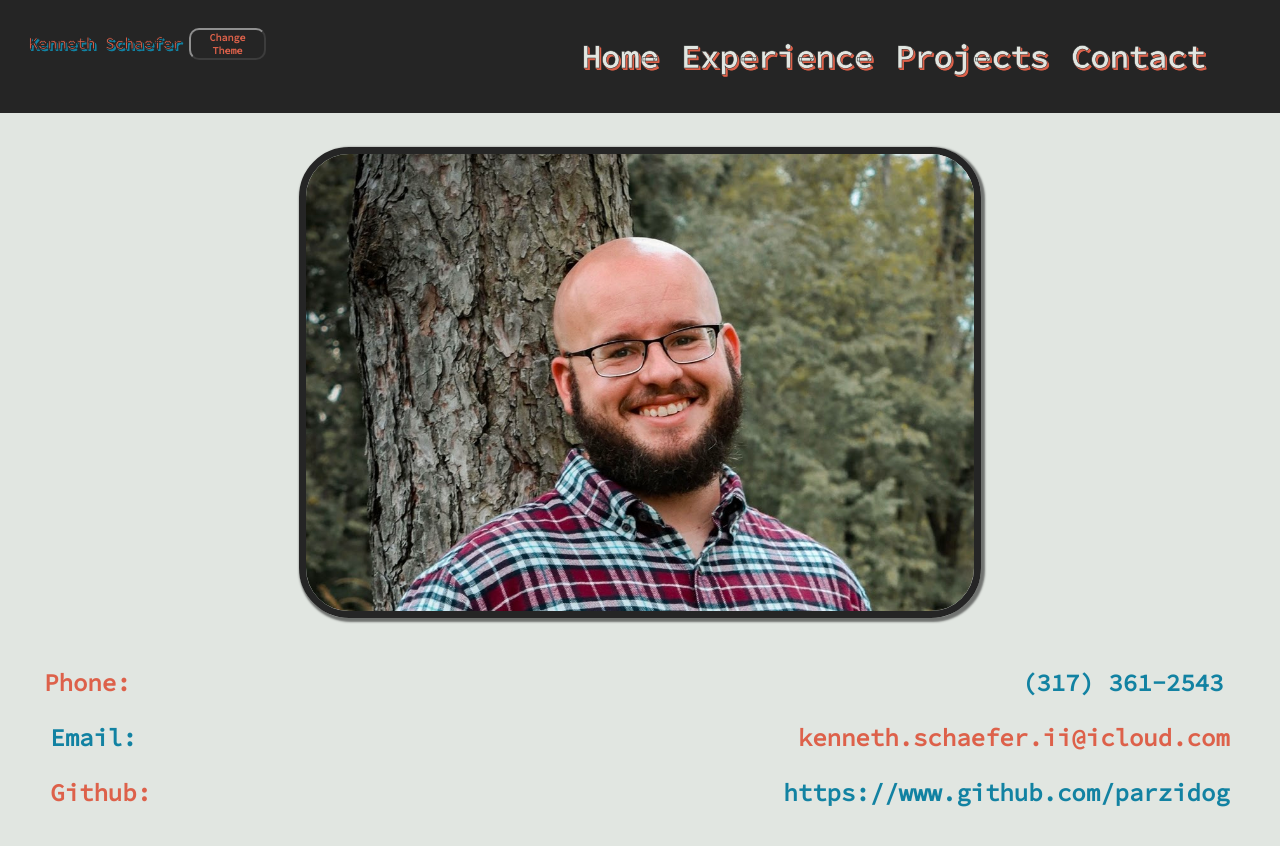
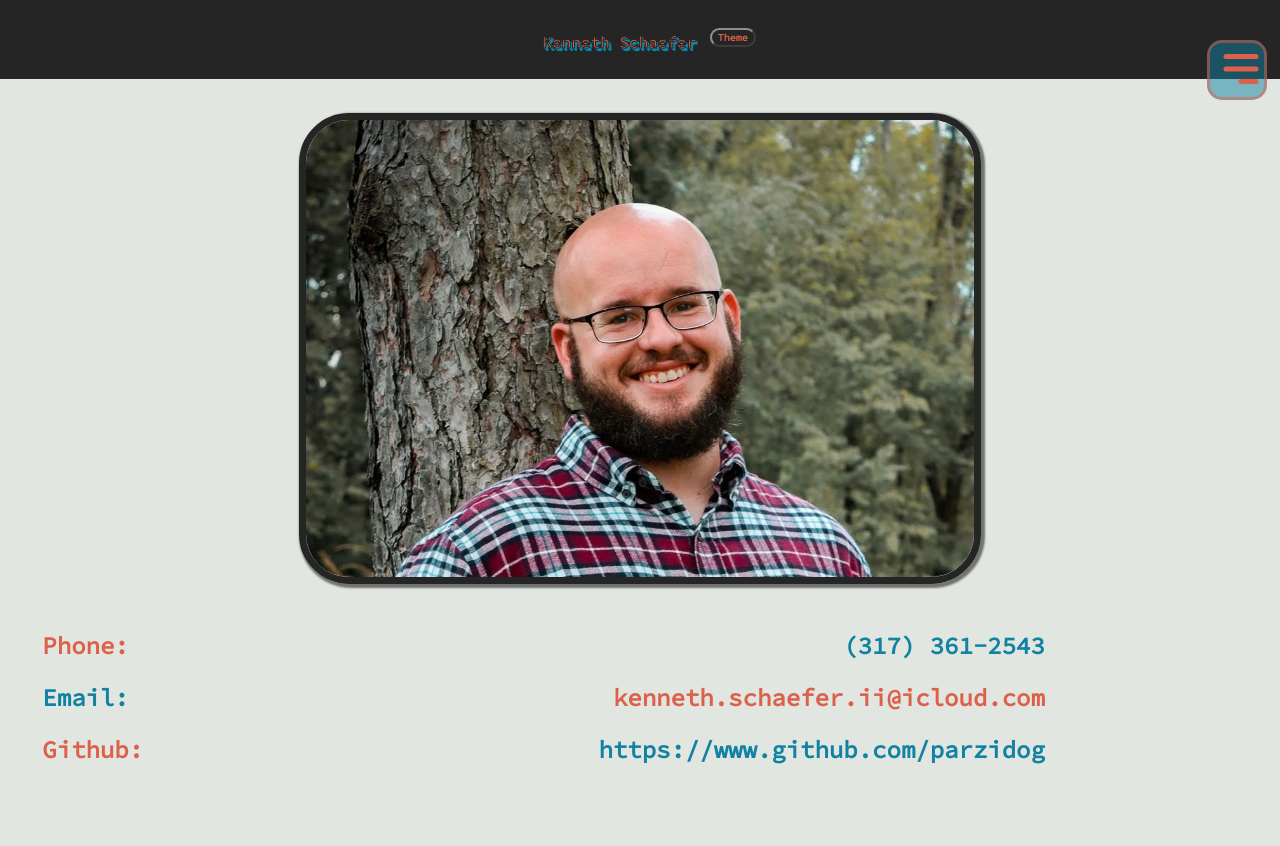
Before and after one commit to parzidog/old-portfolio, a React (Create React App) app: page /contact in a window 1280 px wide. Shown: the top 846 px of the page. Built offline with nearby package versions, Linux system fonts and the light colour scheme; no server answers.

Commit message:
Add collapsible Nav Menu

```diff
--- a/less/contact.less
+++ b/less/contact.less
@@ -17,6 +17,8 @@
     }
 
     .info {
+        display: flex;
+        flex-wrap: wrap;
         h2 {
             text-align: left;
             padding: 1%;
@@ -27,24 +29,31 @@
         }
 
         .phone {
+            display: flex;
+            flex-wrap: wrap;
             justify-content: left;
             text-align: left;
+            width: 85%;
             .propertyName {
                 text-align: left;
                 display: inline-block;
                 width: 20%;
-                color: @secondaryFont
+                color: @secondaryFont;
+
             }
 
             .propertyValue {
                 display: inline-block;
                 text-align: right;
                 width: 75%;
-                color: @mainFont
+                color: @mainFont;
             }
         }
 
         .email {
+            display: flex;
+            flex-wrap: wrap;
+            width: 85%;
             .propertyName {
                 text-align: left;
                 display: inline-block;
@@ -66,6 +75,9 @@
         }
 
         .github {
+            display: flex;
+            flex-wrap: wrap;
+            width: 85%;
             .propertyName {
                 text-align: left;
                 display: inline-block;
@@ -93,6 +105,9 @@ and (max-device-width: 600px)
  {
     .propertyName, .propertyValue{
         padding-top: 5%;
-        font-size: medium;
+        font-size: small;
+        a{
+            font-size:small;
+        }
     }
  }
--- a/less/darkMode.less
+++ b/less/darkMode.less
@@ -76,7 +76,6 @@ body[data-theme="dark"] {
                 }
                 .companyName {
                     color: @mainFont;
-                    // -webkit-text-stroke: 0.5px @backgroundLight;
                 }
                 .date{
                     color: @secondaryFont;
@@ -114,7 +113,6 @@ body[data-theme="dark"] {
                 h2 {
                     padding: 15px;
                     color: @backgroundLight;
-                    // -webkit-text-stroke: 1px @mainFont;
                     text-shadow: 2px 2px 0px @mainFont, 1.5px 1.5px 0px @mainFont, 1px 1px 0px @mainFont, 0.5px 0.5px 0px @mainFont;
                 }
 
--- a/less/experience.less
+++ b/less/experience.less
@@ -1,5 +1,6 @@
 .experiencePage {
     padding: 2.5%;
+    z-index: 1;
 
     .quote {
         padding: 5%;
--- a/less/home.less
+++ b/less/home.less
@@ -1,7 +1,5 @@
 .homePage {
-    position: relative;
     height: 100vh;
-
     .intro {
         padding-top: 5%;
         max-width: 100%;
--- a/less/nav.less
+++ b/less/nav.less
@@ -6,24 +6,25 @@
     width: 100%;
     max-width: 100vw;
     background-color: @backgroundDark;
-    justify-content: space-between;
+    justify-content: space-around;
     display: flex;
     flex-wrap: wrap;
 
     div{
-        max-width: 45%;
+        max-width: 150%;
         display: flex;
         flex-wrap: nowrap;
         padding: 2%;
         h1 {
             display: flex;
             flex-wrap: nowrap;
+            margin-left: 5;
             padding: 1%;
             padding-right: 2%;
             min-width: fit-content;
             color: @secondaryFont;
             -webkit-text-stroke: 1px @backgroundDark;
-            text-shadow:2px 2px 0px @mainFont, 1.5px 1.5px 0px @mainFont, 1px 1px 0px @mainFont, 0.5px 0.5px 0px @mainFont;
+            text-shadow:2.5px 2.5px 0px @mainFont,2px 2px 0px @mainFont, 1.5px 1.5px 0px @mainFont, 1px 1px 0px @mainFont, 0.5px 0.5px 0px @mainFont;
         }
         button {
             background-color: @backgroundDark;
@@ -32,23 +33,51 @@
             border-color: #909090;
             height: fit-content;
             margin: 1%;
-            margin-right: 0.5%;
+            margin-left: 5%;
             font-size: small;
         }
     }
+}
 
-    nav {
-        display: flex;
-        flex-wrap: nowrap;
-        padding: 2%;
-        min-width: fit-content;
-        margin-right: 3%;
+svg{
+    min-height: 50px;
+    min-width: 50px;
+    max-height: 60px;
+    max-width: 60px;
+}
+.hamburger{
+    background-color: #1282a280;
+    border: 3px solid #dd614a80;
+    margin-right: 0%;
     margin-left: auto;
+    max-height: 60px;
+    max-width: 60px;
+    border-radius: 25%;
+    z-index: 1;
+    cursor: pointer;
+}
 
+
+.navigation-menu ul {
+display: none;
+}
+
+
+.navigation-menu.expanded ul {
+    display: block;
+    list-style-type: none;
+    position: absolute;
+    width: 100vw;
+    height: 100vh;
+    background-color: #000000e0;
+    z-index: 2;
+    right: -3%;
+    top: -3%;
+    li{
+        padding: 5%;
        a {
-            font-size: x-large;
+            font-size: xx-large;
             text-decoration: none;
-            padding: 2%;
             color: @backgroundLight;
             font-weight: bold;
             -webkit-text-stroke: 0.5px @backgroundDark;
@@ -57,29 +86,6 @@
     }
 }
 
-svg{
-    min-height: 40px;
-    max-height: 60px;
-}
-.hamburger{
-    background-color: @backgroundDark;
-    border: none;
-    margin-right: 0%;
-    margin-left: auto;
-    max-height: 60px;
-    max-width: 60px;
-}
-
-@media screen and (max-width: 800px) {
-  .navigation-menu ul {
-    display: none;
-  }
-}
-@media screen and (max-width: 800px) {
-  .navigation-menu.expanded ul {
-    display: block;
-  }
-}
 
 @media only screen
 and (max-device-width: 800px)
@@ -97,12 +103,35 @@ and (max-device-width: 800px)
                 font-size: x-small;
             }
         }
+    }
+    .theme{
+        font-size:xx-small;
+    }
+}
+
 nav{
     min-width: fit-content;
     justify-content: right;
+    position: fixed;
+    right: 1%;
+    top: 5%;
     a{
         font-size: xx-large;
     }
 }
+
+#close-navbar{
+    position:absolute;
+    right: 3%;
+    top: 3%;
+    width: 60px;
+    height: 60px;
+    padding: 0%;
+    margin: 0%;
+    background-color: #1282a280;
+    border: 3px solid #dd614a80;
+    border-radius: 25%;
+    z-index: 1;
+    font-size:xx-large;
+    cursor: pointer;
 }
-}
--- a/less/project.less
+++ b/less/project.less
@@ -1,4 +1,5 @@
 .projects {
+    z-index: 1;
     .singleProject {
         padding: 1.5%;
         justify-content: center;
@@ -8,7 +9,6 @@
             color: @backgroundDark;
             text-align: center;
             width: 100%;
-            // -webkit-text-stroke: 1px @mainFont;
             text-shadow: 2px 2px 0px @secondaryFont, 1.5px 1.5px 0px @secondaryFont, 1px 1px 0px @secondaryFont, 0.5px 0.5px 0px @secondaryFont;
         }
 
--- a/public/style.css
+++ b/public/style.css
@@ -27,12 +27,12 @@ li {
   width: 100%;
   max-width: 100vw;
   background-color: #252525;
-  justify-content: space-between;
+  justify-content: space-around;
   display: flex;
   flex-wrap: wrap;
 }
 .navBar div {
-  max-width: 45%;
+  max-width: 150%;
   display: flex;
   flex-wrap: nowrap;
   padding: 2%;
@@ -40,12 +40,13 @@ li {
 .navBar div h1 {
   display: flex;
   flex-wrap: nowrap;
+  margin-left: 5;
   padding: 1%;
   padding-right: 2%;
   min-width: fit-content;
   color: #dd614a;
   -webkit-text-stroke: 1px #252525;
-  text-shadow: 2px 2px 0px #1282a2, 1.5px 1.5px 0px #1282a2, 1px 1px 0px #1282a2, 0.5px 0.5px 0px #1282a2;
+  text-shadow: 2.5px 2.5px 0px #1282a2, 2px 2px 0px #1282a2, 1.5px 1.5px 0px #1282a2, 1px 1px 0px #1282a2, 0.5px 0.5px 0px #1282a2;
 }
 .navBar div button {
   background-color: #252525;
@@ -54,47 +55,50 @@ li {
   border-color: #909090;
   height: fit-content;
   margin: 1%;
-  margin-right: 0.5%;
+  margin-left: 5%;
   font-size: small;
 }
-.navBar nav {
-  display: flex;
-  flex-wrap: nowrap;
-  padding: 2%;
-  min-width: fit-content;
-  margin-right: 3%;
+svg {
+  min-height: 50px;
+  min-width: 50px;
+  max-height: 60px;
+  max-width: 60px;
+}
+.hamburger {
+  background-color: #1282a280;
+  border: 3px solid #dd614a80;
+  margin-right: 0%;
   margin-left: auto;
+  max-height: 60px;
+  max-width: 60px;
+  border-radius: 25%;
+  z-index: 1;
+  cursor: pointer;
 }
-.navBar nav a {
-  font-size: x-large;
+.navigation-menu ul {
+  display: none;
+}
+.navigation-menu.expanded ul {
+  display: block;
+  list-style-type: none;
+  position: absolute;
+  width: 100vw;
+  height: 100vh;
+  background-color: #000000e0;
+  z-index: 2;
+  right: -3%;
+  top: -3%;
+}
+.navigation-menu.expanded ul li {
+  padding: 5%;
+}
+.navigation-menu.expanded ul li a {
+  font-size: xx-large;
   text-decoration: none;
-  padding: 2%;
   color: #e1e6e1;
   font-weight: bold;
   -webkit-text-stroke: 0.5px #252525;
   text-shadow: 2px 2px 0px #dd614a, 1.5px 1.5px 0px #dd614a, 1px 1px 0px #dd614a, 0.5px 0.5px 0px #dd614a;
-}
-svg {
-  min-height: 40px;
-  max-height: 60px;
-}
-.hamburger {
-  background-color: #252525;
-  border: none;
-  margin-right: 0%;
-  margin-left: auto;
-  max-height: 60px;
-  max-width: 60px;
-}
-@media screen and (max-width: 800px) {
-  .navigation-menu ul {
-    display: none;
-  }
-}
-@media screen and (max-width: 800px) {
-  .navigation-menu.expanded ul {
-    display: block;
-  }
 }
 @media only screen and (max-device-width: 800px) {
   .navBar {
@@ -111,16 +115,36 @@ svg {
   .navBar div button {
     font-size: x-small;
   }
-  .navBar nav {
-    min-width: fit-content;
-    justify-content: right;
-  }
-  .navBar nav a {
-    font-size: xx-large;
+  .theme {
+    font-size: xx-small;
   }
 }
+nav {
+  min-width: fit-content;
+  justify-content: right;
+  position: fixed;
+  right: 1%;
+  top: 5%;
+}
+nav a {
+  font-size: xx-large;
+}
+#close-navbar {
+  position: absolute;
+  right: 3%;
+  top: 3%;
+  width: 60px;
+  height: 60px;
+  padding: 0%;
+  margin: 0%;
+  background-color: #1282a280;
+  border: 3px solid #dd614a80;
+  border-radius: 25%;
+  z-index: 1;
+  font-size: xx-large;
+  cursor: pointer;
+}
 .homePage {
-  position: relative;
   height: 100vh;
 }
 .homePage .intro {
@@ -197,6 +221,7 @@ svg {
 }
 .experiencePage {
   padding: 2.5%;
+  z-index: 1;
 }
 .experiencePage .quote {
   padding: 5%;
@@ -332,6 +357,10 @@ svg {
   border-radius: 50px;
   box-shadow: 2px 2px 2px 2px rgba(0, 0, 0, 0.5);
 }
+.contact .info {
+  display: flex;
+  flex-wrap: wrap;
+}
 .contact .info h2 {
   text-align: left;
   padding: 1%;
@@ -340,8 +369,11 @@ svg {
   text-align: right;
 }
 .contact .info .phone {
+  display: flex;
+  flex-wrap: wrap;
   justify-content: left;
   text-align: left;
+  width: 85%;
 }
 .contact .info .phone .propertyName {
   text-align: left;
@@ -354,6 +386,11 @@ svg {
   text-align: right;
   width: 75%;
   color: #1282a2;
+}
+.contact .info .email {
+  display: flex;
+  flex-wrap: wrap;
+  width: 85%;
 }
 .contact .info .email .propertyName {
   text-align: left;
@@ -370,6 +407,11 @@ svg {
 .contact .info .email .propertyValue a {
   color: #dd614a;
   text-decoration: none;
+}
+.contact .info .github {
+  display: flex;
+  flex-wrap: wrap;
+  width: 85%;
 }
 .contact .info .github .propertyName {
   text-align: left;
@@ -391,8 +433,15 @@ svg {
   .propertyName,
   .propertyValue {
     padding-top: 5%;
-    font-size: medium;
+    font-size: small;
   }
+  .propertyName a,
+  .propertyValue a {
+    font-size: small;
+  }
+}
+.projects {
+  z-index: 1;
 }
 .projects .singleProject {
   padding: 1.5%;
--- a/src/components/Experience.jsx
+++ b/src/components/Experience.jsx
@@ -42,7 +42,7 @@ function Experience(){
             'Negotiated general contracts, purchase orders and subcontract agreements with clients and subcontractors.',
             'Supervised crews of up to 10 carpenters, journeymen, drywall hangers, and general labor personnel.',
             'Inspecting work in progress to ensure quality and conformity to contract and drawing specifications in accordance with federal guidelines',
-            'nspected work in progress to ensure quality and conformity to contract and drawing specifications in accordance with state and federal guidelines.',
+            'Inspected work in progress to ensure quality and conformity to contract and drawing specifications in accordance with state and federal guidelines.',
         ]
     },
     {
@@ -51,10 +51,10 @@ function Experience(){
         date: 'December 2010 - January 2018',
         description:[
             'Held a Top Secret security clearance from 2012 – 2018.',
-            'Overcame seemingly insurmountable odds to attain operational readiness on 2 separate occasions. As a result, was awarded the Navy and Marine Corps Achievement medal on each occasion.',
+            'Overcame seemingly insurmountable odds to attain operational readiness on 2 separate occasions, resulting in being awarded two Navy and Marine Corps Achievement medals.',
             'Re-engineered the technological documentation process for the largest program in military aviation in order to improve document access and storage by 86% while removing the time needed for project management by 79%.',
             'Cultivated an environment that encourages organizational readiness and individual mental health awareness.',
-            'upervised and commanded maintenance teams of up to 65 Marines in high stress combat situations while maintaining a professional, combat ready squadron of F/A-18 and F-35 fighter jets.',
+            'Supervised and commanded maintenance teams of up to 65 Marines in high stress combat situations while maintaining a professional, combat ready squadron of F/A-18 and F-35 fighter jets.',
         ]
     },
 ];
--- a/src/components/Navbar.jsx
+++ b/src/components/Navbar.jsx
@@ -19,26 +19,6 @@ function NavBar() {
   let width = window.innerWidth;
   const [isNavExpanded, setIsNavExpanded] = useState(false)
 
-  if (width > 800) {
-    return(
-      <>
-        <div className="navBar">
-            <div>
-              <h1>Kenneth Schaefer</h1>
-              <Theme />
-            </div>
-            <nav>
-                <Link to='home'>Home</Link>
-                <Link to='experience'> Experience </Link>
-                <Link to="projects"> Projects </Link>
-                <Link to="contact"> Contact </Link>
-            </nav>
-        </div>
-        <Outlet />
-      </>
-    )
-  }
-  else {
   return (
     <>
       <div className="navBar">
@@ -74,6 +54,7 @@ function NavBar() {
             }
           >
             <ul>
+              {isNavExpanded ? <button id='close-navbar' onClick={() => setIsNavExpanded(!isNavExpanded)}>X</button> : <></>}
               <li>
                 <Link
                   to='home'
@@ -122,6 +103,5 @@ function NavBar() {
     </>
   )
 }
-}
 
 export default NavBar;
--- a/src/components/Theme.js
+++ b/src/components/Theme.js
@@ -45,8 +45,8 @@ export default function Button() {
 
     return (
         <>
-            <button onClick={handleToggle}>
-                Change Theme
+            <button className='theme' onClick={handleToggle}>
+                Theme
             </button>
         </>
     )
```
Also changed, not shown: public/bundle.js, 2 other files (tests, documents, lock files or other folders). Lines whose indentation alone changed are shown as unchanged.
